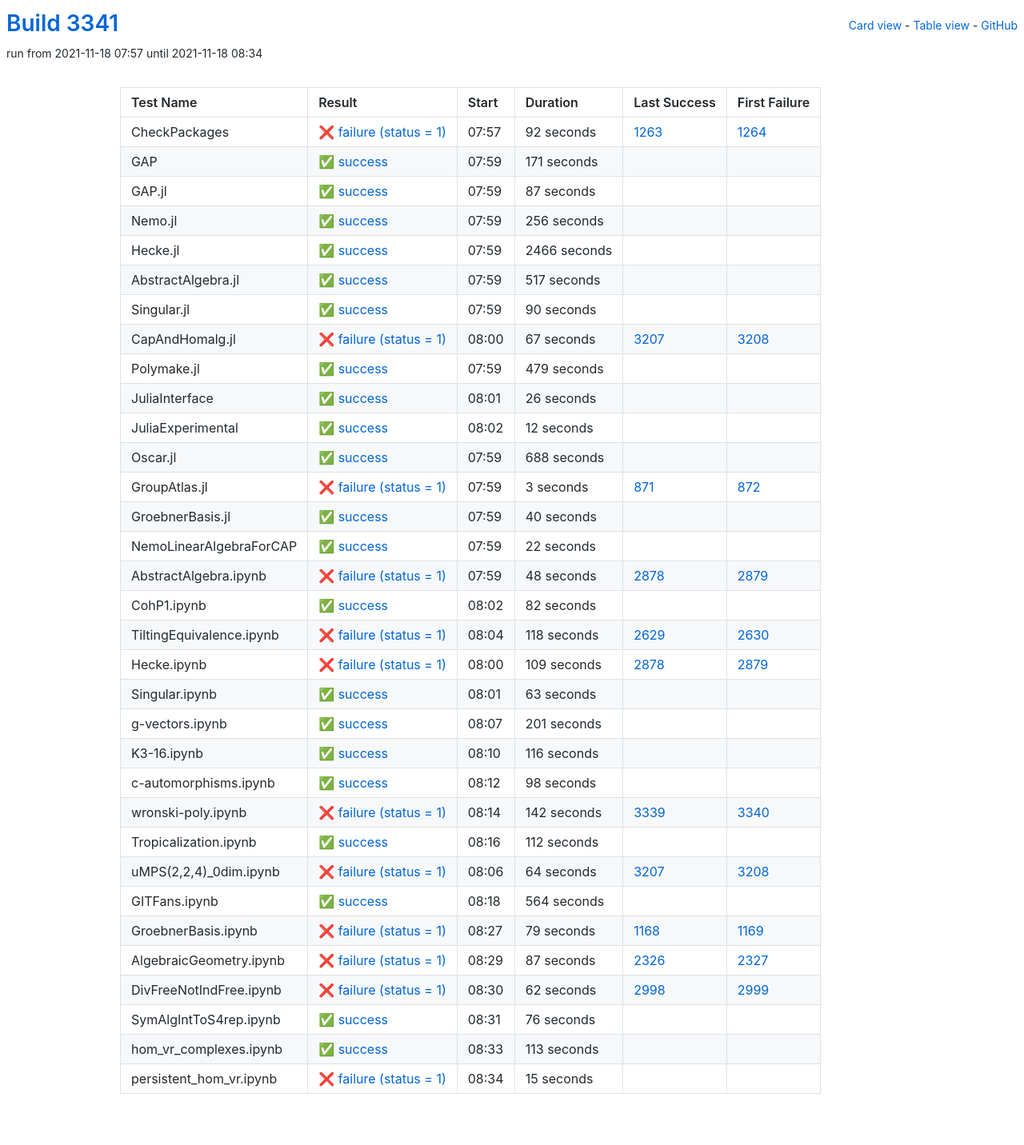
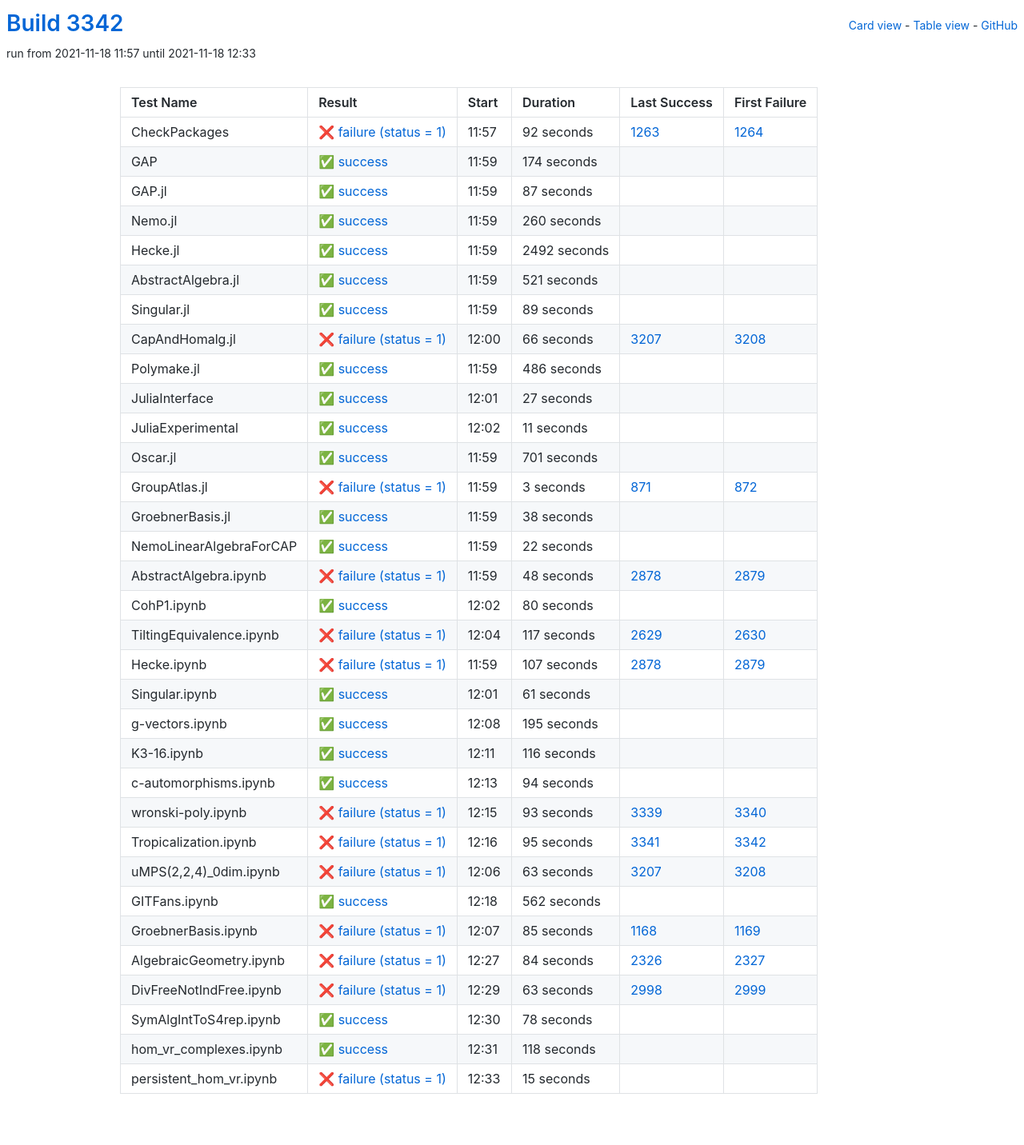
Before and after one commit to oscar-system/oscar-ci-status-stable, a Jekyll site: the page built from table.html, in a window 1280 px wide. Shown: the whole page at 80% size. Built offline with Jekyll 4.4.1, drawn with Linux system fonts in a browser that asks for light colours.

Commit message:
Build #3342

```diff
--- a/_data/ci.yml
+++ b/_data/ci.yml
@@ -1,6 +1,6 @@
 ---
-build: 3341
-build_url: https://oscarci.mathematik.uni-kl.de/job/oscar-stable/3341/
+build: 3342
+build_url: https://oscarci.mathematik.uni-kl.de/job/oscar-stable/3342/
 job: oscar-stable
 organization: oscar-system
 repo: oscar-ci-status-stable
@@ -8,8 +8,8 @@ repourl: https://github.com/oscar-system/oscar-ci-status-stable
 tests:
 - name: CheckPackages
   id: checkpackages
-  log: https://oscarci.mathematik.uni-kl.de/job/oscar-stable/3341/artifact/logs/build-3341/CheckPackages.log
-  start: 2021-11-18 07:57
+  log: https://oscarci.mathematik.uni-kl.de/job/oscar-stable/3342/artifact/logs/build-3342/CheckPackages.log
+  start: 2021-11-18 11:57
   success: false
   exitcode: 1
   status: failure
@@ -20,20 +20,20 @@ tests:
   first_failure_url: https://oscarci.mathematik.uni-kl.de/job/oscar-stable/1264/
 - name: GAP
   id: gap
-  log: https://oscarci.mathematik.uni-kl.de/job/oscar-stable/3341/artifact/logs/build-3341/GAP.log
-  start: 2021-11-18 07:59
+  log: https://oscarci.mathematik.uni-kl.de/job/oscar-stable/3342/artifact/logs/build-3342/GAP.log
+  start: 2021-11-18 11:59
   success: true
   exitcode: 0
   status: success
-  duration: 171
+  duration: 174
   last_success: false
   last_success_url:
   first_failure: false
   first_failure_url:
 - name: GAP.jl
   id: gap-jl
-  log: https://oscarci.mathematik.uni-kl.de/job/oscar-stable/3341/artifact/logs/build-3341/GAP.jl.log
-  start: 2021-11-18 07:59
+  log: https://oscarci.mathematik.uni-kl.de/job/oscar-stable/3342/artifact/logs/build-3342/GAP.jl.log
+  start: 2021-11-18 11:59
   success: true
   exitcode: 0
   status: success
@@ -44,116 +44,116 @@ tests:
   first_failure_url:
 - name: Nemo.jl
   id: nemo-jl
-  log: https://oscarci.mathematik.uni-kl.de/job/oscar-stable/3341/artifact/logs/build-3341/Nemo.jl.log
-  start: 2021-11-18 07:59
+  log: https://oscarci.mathematik.uni-kl.de/job/oscar-stable/3342/artifact/logs/build-3342/Nemo.jl.log
+  start: 2021-11-18 11:59
   success: true
   exitcode: 0
   status: success
-  duration: 256
+  duration: 260
   last_success: false
   last_success_url:
   first_failure: false
   first_failure_url:
 - name: Hecke.jl
   id: hecke-jl
-  log: https://oscarci.mathematik.uni-kl.de/job/oscar-stable/3341/artifact/logs/build-3341/Hecke.jl.log
-  start: 2021-11-18 07:59
+  log: https://oscarci.mathematik.uni-kl.de/job/oscar-stable/3342/artifact/logs/build-3342/Hecke.jl.log
+  start: 2021-11-18 11:59
   success: true
   exitcode: 0
   status: success
-  duration: 2466
+  duration: 2492
   last_success: false
   last_success_url:
   first_failure: false
   first_failure_url:
 - name: AbstractAlgebra.jl
   id: abstractalgebra-jl
-  log: https://oscarci.mathematik.uni-kl.de/job/oscar-stable/3341/artifact/logs/build-3341/AbstractAlgebra.jl.log
-  start: 2021-11-18 07:59
+  log: https://oscarci.mathematik.uni-kl.de/job/oscar-stable/3342/artifact/logs/build-3342/AbstractAlgebra.jl.log
+  start: 2021-11-18 11:59
   success: true
   exitcode: 0
   status: success
-  duration: 517
+  duration: 521
   last_success: false
   last_success_url:
   first_failure: false
   first_failure_url:
 - name: Singular.jl
   id: singular-jl
-  log: https://oscarci.mathematik.uni-kl.de/job/oscar-stable/3341/artifact/logs/build-3341/Singular.jl.log
-  start: 2021-11-18 07:59
+  log: https://oscarci.mathematik.uni-kl.de/job/oscar-stable/3342/artifact/logs/build-3342/Singular.jl.log
+  start: 2021-11-18 11:59
   success: true
   exitcode: 0
   status: success
-  duration: 90
+  duration: 89
   last_success: false
   last_success_url:
   first_failure: false
   first_failure_url:
 - name: CapAndHomalg.jl
   id: capandhomalg-jl
-  log: https://oscarci.mathematik.uni-kl.de/job/oscar-stable/3341/artifact/logs/build-3341/CapAndHomalg.jl.log
-  start: 2021-11-18 08:00
+  log: https://oscarci.mathematik.uni-kl.de/job/oscar-stable/3342/artifact/logs/build-3342/CapAndHomalg.jl.log
+  start: 2021-11-18 12:00
   success: false
   exitcode: 1
   status: failure
-  duration: 67
+  duration: 66
   last_success: 3207
   last_success_url: https://oscarci.mathematik.uni-kl.de/job/oscar-stable/3207/
   first_failure: 3208
   first_failure_url: https://oscarci.mathematik.uni-kl.de/job/oscar-stable/3208/
 - name: Polymake.jl
   id: polymake-jl
-  log: https://oscarci.mathematik.uni-kl.de/job/oscar-stable/3341/artifact/logs/build-3341/Polymake.jl.log
-  start: 2021-11-18 07:59
+  log: https://oscarci.mathematik.uni-kl.de/job/oscar-stable/3342/artifact/logs/build-3342/Polymake.jl.log
+  start: 2021-11-18 11:59
   success: true
   exitcode: 0
   status: success
-  duration: 479
+  duration: 486
   last_success: false
   last_success_url:
   first_failure: false
   first_failure_url:
 - name: JuliaInterface
   id: juliainterface
-  log: https://oscarci.mathematik.uni-kl.de/job/oscar-stable/3341/artifact/logs/build-3341/JuliaInterface.log
-  start: 2021-11-18 08:01
+  log: https://oscarci.mathematik.uni-kl.de/job/oscar-stable/3342/artifact/logs/build-3342/JuliaInterface.log
+  start: 2021-11-18 12:01
   success: true
   exitcode: 0
   status: success
-  duration: 26
+  duration: 27
   last_success: false
   last_success_url:
   first_failure: false
   first_failure_url:
 - name: JuliaExperimental
   id: juliaexperimental
-  log: https://oscarci.mathematik.uni-kl.de/job/oscar-stable/3341/artifact/logs/build-3341/JuliaExperimental.log
-  start: 2021-11-18 08:02
+  log: https://oscarci.mathematik.uni-kl.de/job/oscar-stable/3342/artifact/logs/build-3342/JuliaExperimental.log
+  start: 2021-11-18 12:02
   success: true
   exitcode: 0
   status: success
-  duration: 12
+  duration: 11
   last_success: false
   last_success_url:
   first_failure: false
   first_failure_url:
 - name: Oscar.jl
   id: oscar-jl
-  log: https://oscarci.mathematik.uni-kl.de/job/oscar-stable/3341/artifact/logs/build-3341/Oscar.jl.log
-  start: 2021-11-18 07:59
+  log: https://oscarci.mathematik.uni-kl.de/job/oscar-stable/3342/artifact/logs/build-3342/Oscar.jl.log
+  start: 2021-11-18 11:59
   success: true
   exitcode: 0
   status: success
-  duration: 688
+  duration: 701
   last_success: false
   last_success_url:
   first_failure: false
   first_failure_url:
 - name: GroupAtlas.jl
   id: groupatlas-jl
-  log: https://oscarci.mathematik.uni-kl.de/job/oscar-stable/3341/artifact/logs/build-3341/GroupAtlas.jl.log
-  start: 2021-11-18 07:59
+  log: https://oscarci.mathematik.uni-kl.de/job/oscar-stable/3342/artifact/logs/build-3342/GroupAtlas.jl.log
+  start: 2021-11-18 11:59
   success: false
   exitcode: 1
   status: failure
@@ -164,20 +164,20 @@ tests:
   first_failure_url: https://oscarci.mathematik.uni-kl.de/job/oscar-stable/872/
 - name: GroebnerBasis.jl
   id: groebnerbasis-jl
-  log: https://oscarci.mathematik.uni-kl.de/job/oscar-stable/3341/artifact/logs/build-3341/GroebnerBasis.jl.log
-  start: 2021-11-18 07:59
+  log: https://oscarci.mathematik.uni-kl.de/job/oscar-stable/3342/artifact/logs/build-3342/GroebnerBasis.jl.log
+  start: 2021-11-18 11:59
   success: true
   exitcode: 0
   status: success
-  duration: 40
+  duration: 38
   last_success: false
   last_success_url:
   first_failure: false
   first_failure_url:
 - name: NemoLinearAlgebraForCAP
   id: nemolinearalgebraforcap
-  log: https://oscarci.mathematik.uni-kl.de/job/oscar-stable/3341/artifact/logs/build-3341/NemoLinearAlgebraForCAP.log
-  start: 2021-11-18 07:59
+  log: https://oscarci.mathematik.uni-kl.de/job/oscar-stable/3342/artifact/logs/build-3342/NemoLinearAlgebraForCAP.log
+  start: 2021-11-18 11:59
   success: true
   exitcode: 0
   status: success
@@ -188,8 +188,8 @@ tests:
   first_failure_url:
 - name: AbstractAlgebra.ipynb
   id: abstractalgebra-ipynb
-  log: https://oscarci.mathematik.uni-kl.de/job/oscar-stable/3341/artifact/logs/build-3341/AbstractAlgebra.ipynb.log
-  start: 2021-11-18 07:59
+  log: https://oscarci.mathematik.uni-kl.de/job/oscar-stable/3342/artifact/logs/build-3342/AbstractAlgebra.ipynb.log
+  start: 2021-11-18 11:59
   success: false
   exitcode: 1
   status: failure
@@ -200,68 +200,68 @@ tests:
   first_failure_url: https://oscarci.mathematik.uni-kl.de/job/oscar-stable/2879/
 - name: CohP1.ipynb
   id: cohp1-ipynb
-  log: https://oscarci.mathematik.uni-kl.de/job/oscar-stable/3341/artifact/logs/build-3341/CohP1.ipynb.log
-  start: 2021-11-18 08:02
+  log: https://oscarci.mathematik.uni-kl.de/job/oscar-stable/3342/artifact/logs/build-3342/CohP1.ipynb.log
+  start: 2021-11-18 12:02
   success: true
   exitcode: 0
   status: success
-  duration: 82
+  duration: 80
   last_success: false
   last_success_url:
   first_failure: false
   first_failure_url:
 - name: TiltingEquivalence.ipynb
   id: tiltingequivalence-ipynb
-  log: https://oscarci.mathematik.uni-kl.de/job/oscar-stable/3341/artifact/logs/build-3341/TiltingEquivalence.ipynb.log
-  start: 2021-11-18 08:04
+  log: https://oscarci.mathematik.uni-kl.de/job/oscar-stable/3342/artifact/logs/build-3342/TiltingEquivalence.ipynb.log
+  start: 2021-11-18 12:04
   success: false
   exitcode: 1
   status: failure
-  duration: 118
+  duration: 117
   last_success: 2629
   last_success_url: https://oscarci.mathematik.uni-kl.de/job/oscar-stable/2629/
   first_failure: 2630
   first_failure_url: https://oscarci.mathematik.uni-kl.de/job/oscar-stable/2630/
 - name: Hecke.ipynb
   id: hecke-ipynb
-  log: https://oscarci.mathematik.uni-kl.de/job/oscar-stable/3341/artifact/logs/build-3341/Hecke.ipynb.log
-  start: 2021-11-18 08:00
+  log: https://oscarci.mathematik.uni-kl.de/job/oscar-stable/3342/artifact/logs/build-3342/Hecke.ipynb.log
+  start: 2021-11-18 11:59
   success: false
   exitcode: 1
   status: failure
-  duration: 109
+  duration: 107
   last_success: 2878
   last_success_url: https://oscarci.mathematik.uni-kl.de/job/oscar-stable/2878/
   first_failure: 2879
   first_failure_url: https://oscarci.mathematik.uni-kl.de/job/oscar-stable/2879/
 - name: Singular.ipynb
   id: singular-ipynb
-  log: https://oscarci.mathematik.uni-kl.de/job/oscar-stable/3341/artifact/logs/build-3341/Singular.ipynb.log
-  start: 2021-11-18 08:01
+  log: https://oscarci.mathematik.uni-kl.de/job/oscar-stable/3342/artifact/logs/build-3342/Singular.ipynb.log
+  start: 2021-11-18 12:01
   success: true
   exitcode: 0
   status: success
-  duration: 63
+  duration: 61
   last_success: false
   last_success_url:
   first_failure: false
   first_failure_url:
 - name: g-vectors.ipynb
   id: g-vectors-ipynb
-  log: https://oscarci.mathematik.uni-kl.de/job/oscar-stable/3341/artifact/logs/build-3341/g-vectors.ipynb.log
-  start: 2021-11-18 08:07
+  log: https://oscarci.mathematik.uni-kl.de/job/oscar-stable/3342/artifact/logs/build-3342/g-vectors.ipynb.log
+  start: 2021-11-18 12:08
   success: true
   exitcode: 0
   status: success
-  duration: 201
+  duration: 195
   last_success: false
   last_success_url:
   first_failure: false
   first_failure_url:
 - name: K3-16.ipynb
   id: k3-16-ipynb
-  log: https://oscarci.mathematik.uni-kl.de/job/oscar-stable/3341/artifact/logs/build-3341/K3-16.ipynb.log
-  start: 2021-11-18 08:10
+  log: https://oscarci.mathematik.uni-kl.de/job/oscar-stable/3342/artifact/logs/build-3342/K3-16.ipynb.log
+  start: 2021-11-18 12:11
   success: true
   exitcode: 0
   status: success
@@ -272,128 +272,128 @@ tests:
   first_failure_url:
 - name: c-automorphisms.ipynb
   id: c-automorphisms-ipynb
-  log: https://oscarci.mathematik.uni-kl.de/job/oscar-stable/3341/artifact/logs/build-3341/c-automorphisms.ipynb.log
-  start: 2021-11-18 08:12
+  log: https://oscarci.mathematik.uni-kl.de/job/oscar-stable/3342/artifact/logs/build-3342/c-automorphisms.ipynb.log
+  start: 2021-11-18 12:13
   success: true
   exitcode: 0
   status: success
-  duration: 98
+  duration: 94
   last_success: false
   last_success_url:
   first_failure: false
   first_failure_url:
 - name: wronski-poly.ipynb
   id: wronski-poly-ipynb
-  log: https://oscarci.mathematik.uni-kl.de/job/oscar-stable/3341/artifact/logs/build-3341/wronski-poly.ipynb.log
-  start: 2021-11-18 08:14
+  log: https://oscarci.mathematik.uni-kl.de/job/oscar-stable/3342/artifact/logs/build-3342/wronski-poly.ipynb.log
+  start: 2021-11-18 12:15
   success: false
   exitcode: 1
   status: failure
-  duration: 142
+  duration: 93
   last_success: 3339
   last_success_url: https://oscarci.mathematik.uni-kl.de/job/oscar-stable/3339/
   first_failure: 3340
   first_failure_url: https://oscarci.mathematik.uni-kl.de/job/oscar-stable/3340/
 - name: Tropicalization.ipynb
   id: tropicalization-ipynb
-  log: https://oscarci.mathematik.uni-kl.de/job/oscar-stable/3341/artifact/logs/build-3341/Tropicalization.ipynb.log
-  start: 2021-11-18 08:16
-  success: true
-  exitcode: 0
-  status: success
-  duration: 112
-  last_success: false
-  last_success_url:
-  first_failure: false
-  first_failure_url:
-- name: uMPS(2,2,4)_0dim.ipynb
-  id: umps-2-2-4-0dim-ipynb
-  log: https://oscarci.mathematik.uni-kl.de/job/oscar-stable/3341/artifact/logs/build-3341/uMPS-2-2-4-_0dim.ipynb.log
-  start: 2021-11-18 08:06
+  log: https://oscarci.mathematik.uni-kl.de/job/oscar-stable/3342/artifact/logs/build-3342/Tropicalization.ipynb.log
+  start: 2021-11-18 12:16
   success: false
   exitcode: 1
   status: failure
-  duration: 64
+  duration: 95
+  last_success: 3341
+  last_success_url: https://oscarci.mathematik.uni-kl.de/job/oscar-stable/3341/
+  first_failure: 3342
+  first_failure_url: https://oscarci.mathematik.uni-kl.de/job/oscar-stable/3342/
+- name: uMPS(2,2,4)_0dim.ipynb
+  id: umps-2-2-4-0dim-ipynb
+  log: https://oscarci.mathematik.uni-kl.de/job/oscar-stable/3342/artifact/logs/build-3342/uMPS-2-2-4-_0dim.ipynb.log
+  start: 2021-11-18 12:06
+  success: false
+  exitcode: 1
+  status: failure
+  duration: 63
   last_success: 3207
   last_success_url: https://oscarci.mathematik.uni-kl.de/job/oscar-stable/3207/
   first_failure: 3208
   first_failure_url: https://oscarci.mathematik.uni-kl.de/job/oscar-stable/3208/
 - name: GITFans.ipynb
   id: gitfans-ipynb
-  log: https://oscarci.mathematik.uni-kl.de/job/oscar-stable/3341/artifact/logs/build-3341/GITFans.ipynb.log
-  start: 2021-11-18 08:18
+  log: https://oscarci.mathematik.uni-kl.de/job/oscar-stable/3342/artifact/logs/build-3342/GITFans.ipynb.log
+  start: 2021-11-18 12:18
   success: true
   exitcode: 0
   status: success
-  duration: 564
+  duration: 562
   last_success: false
   last_success_url:
   first_failure: false
   first_failure_url:
 - name: GroebnerBasis.ipynb
   id: groebnerbasis-ipynb
-  log: https://oscarci.mathematik.uni-kl.de/job/oscar-stable/3341/artifact/logs/build-3341/GroebnerBasis.ipynb.log
-  start: 2021-11-18 08:27
+  log: https://oscarci.mathematik.uni-kl.de/job/oscar-stable/3342/artifact/logs/build-3342/GroebnerBasis.ipynb.log
+  start: 2021-11-18 12:07
   success: false
   exitcode: 1
   status: failure
-  duration: 79
+  duration: 85
   last_success: 1168
   last_success_url: https://oscarci.mathematik.uni-kl.de/job/oscar-stable/1168/
   first_failure: 1169
   first_failure_url: https://oscarci.mathematik.uni-kl.de/job/oscar-stable/1169/
 - name: AlgebraicGeometry.ipynb
   id: algebraicgeometry-ipynb
-  log: https://oscarci.mathematik.uni-kl.de/job/oscar-stable/3341/artifact/logs/build-3341/AlgebraicGeometry.ipynb.log
-  start: 2021-11-18 08:29
+  log: https://oscarci.mathematik.uni-kl.de/job/oscar-stable/3342/artifact/logs/build-3342/AlgebraicGeometry.ipynb.log
+  start: 2021-11-18 12:27
   success: false
   exitcode: 1
   status: failure
-  duration: 87
+  duration: 84
   last_success: 2326
   last_success_url: https://oscarci.mathematik.uni-kl.de/job/oscar-stable/2326/
   first_failure: 2327
   first_failure_url: https://oscarci.mathematik.uni-kl.de/job/oscar-stable/2327/
 - name: DivFreeNotIndFree.ipynb
   id: divfreenotindfree-ipynb
-  log: https://oscarci.mathematik.uni-kl.de/job/oscar-stable/3341/artifact/logs/build-3341/DivFreeNotIndFree.ipynb.log
-  start: 2021-11-18 08:30
+  log: https://oscarci.mathematik.uni-kl.de/job/oscar-stable/3342/artifact/logs/build-3342/DivFreeNotIndFree.ipynb.log
+  start: 2021-11-18 12:29
   success: false
   exitcode: 1
   status: failure
-  duration: 62
+  duration: 63
   last_success: 2998
   last_success_url: https://oscarci.mathematik.uni-kl.de/job/oscar-stable/2998/
   first_failure: 2999
   first_failure_url: https://oscarci.mathematik.uni-kl.de/job/oscar-stable/2999/
 - name: SymAlgIntToS4rep.ipynb
   id: symalginttos4rep-ipynb
-  log: https://oscarci.mathematik.uni-kl.de/job/oscar-stable/3341/artifact/logs/build-3341/SymAlgIntToS4rep.ipynb.log
-  start: 2021-11-18 08:31
+  log: https://oscarci.mathematik.uni-kl.de/job/oscar-stable/3342/artifact/logs/build-3342/SymAlgIntToS4rep.ipynb.log
+  start: 2021-11-18 12:30
   success: true
   exitcode: 0
   status: success
-  duration: 76
+  duration: 78
   last_success: false
   last_success_url:
   first_failure: false
   first_failure_url:
 - name: hom_vr_complexes.ipynb
   id: hom-vr-complexes-ipynb
-  log: https://oscarci.mathematik.uni-kl.de/job/oscar-stable/3341/artifact/logs/build-3341/hom_vr_complexes.ipynb.log
-  start: 2021-11-18 08:33
+  log: https://oscarci.mathematik.uni-kl.de/job/oscar-stable/3342/artifact/logs/build-3342/hom_vr_complexes.ipynb.log
+  start: 2021-11-18 12:31
   success: true
   exitcode: 0
   status: success
-  duration: 113
+  duration: 118
   last_success: false
   last_success_url:
   first_failure: false
   first_failure_url:
 - name: persistent_hom_vr.ipynb
   id: persistent-hom-vr-ipynb
-  log: https://oscarci.mathematik.uni-kl.de/job/oscar-stable/3341/artifact/logs/build-3341/persistent_hom_vr.ipynb.log
-  start: 2021-11-18 08:34
+  log: https://oscarci.mathematik.uni-kl.de/job/oscar-stable/3342/artifact/logs/build-3342/persistent_hom_vr.ipynb.log
+  start: 2021-11-18 12:33
   success: false
   exitcode: 1
   status: failure
```
Also changed, not shown: README.md.
